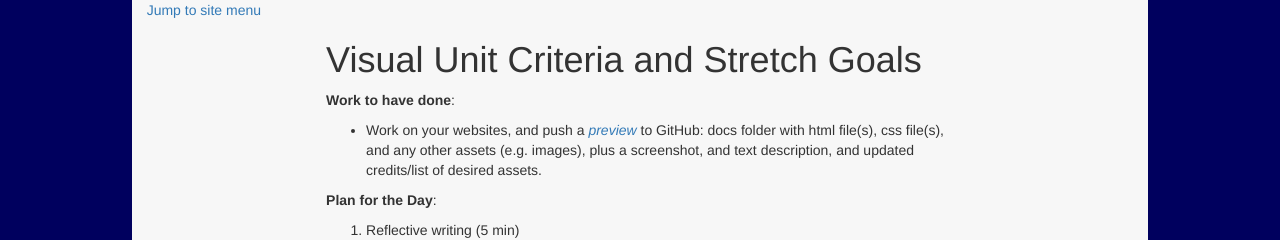
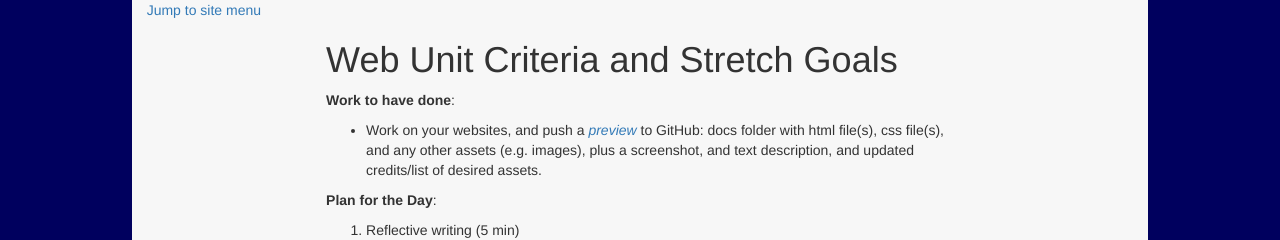
Before and after one commit to benmiller314/cdm2019fall, a Jekyll site: the page built from plans/lesson-19.md, in a window 1280 px wide. Shown: the top 240 px of the page. Built offline with Jekyll 4.4.1, drawn with Linux system fonts in a browser that asks for light colours; our own code applies the rules of GitHub Pages for plain Markdown files.

Commit message:
typo fix

```diff
--- a/plans/lesson-19.md
+++ b/plans/lesson-19.md
@@ -2,7 +2,7 @@
 layout: bottomnav
 ---
 
-# Visual Unit Criteria and Stretch Goals
+# Web Unit Criteria and Stretch Goals
 
 **Work to have done**:
 
```
